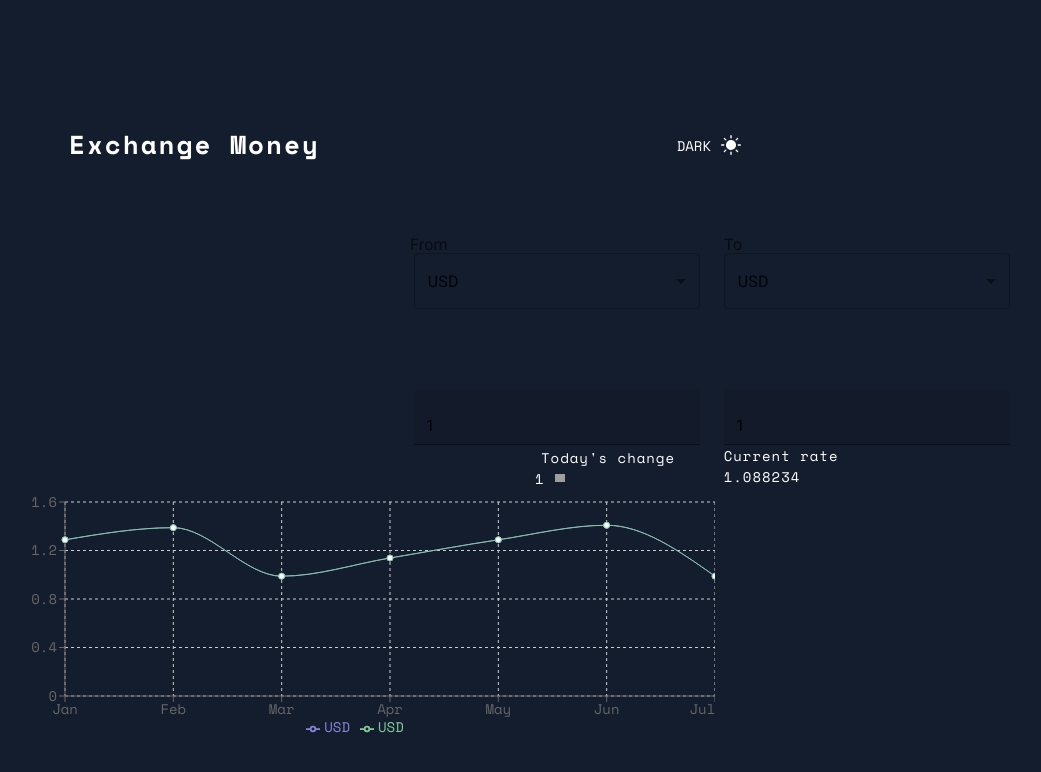
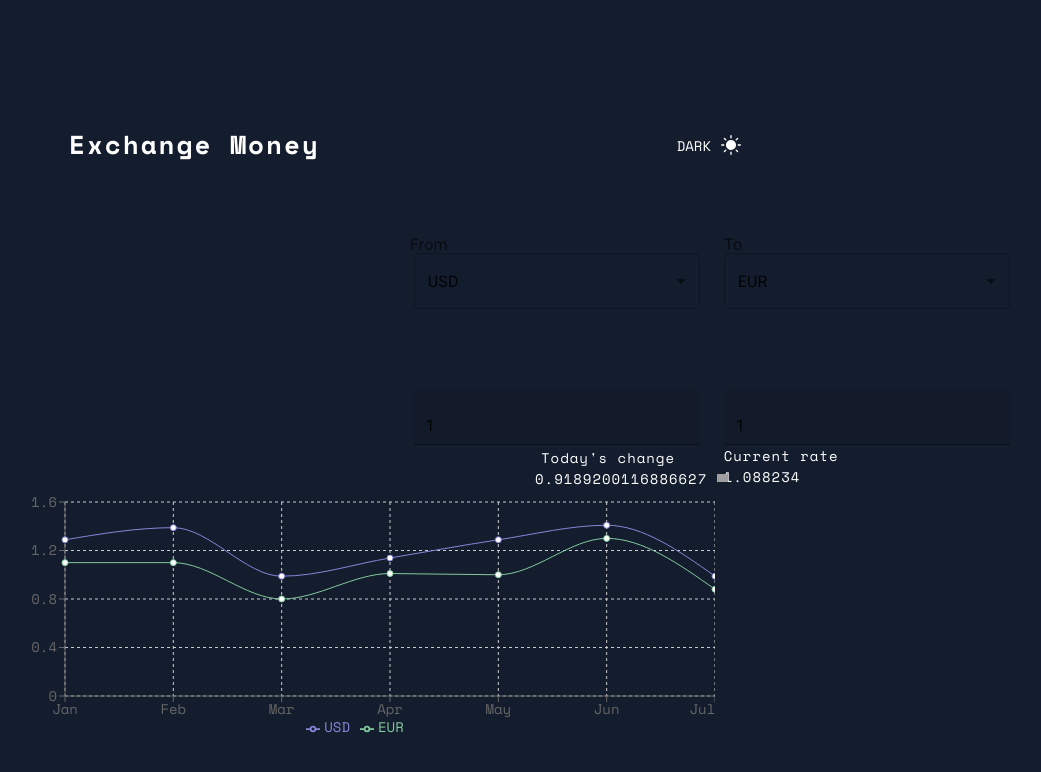
Before and after one commit to EalsyCoD/Exchange-Money, a React (Create React App) app: page / in a window 1280 px wide. Shown: the top 772 px of the page, without its empty margins (230-1271 px from the left). Built offline with nearby package versions, Linux system fonts and the light colour scheme; grey boxes are pictures that could not be loaded.

Commit message:
fixs types

```diff
--- a/src/Components/Wallet/index.tsx
+++ b/src/Components/Wallet/index.tsx
@@ -1,81 +1,82 @@
-import React, { FC }  from 'react'
+import React, { FC } from 'react'
 import Box from '@mui/material/Box';
 import InputLabel from '@mui/material/InputLabel';
 import FormControl from '@mui/material/FormControl';
 import TextField from '@mui/material/TextField';
 import Select from '@mui/material/Select';
-import { useSelector } from 'react-redux'
-import { State } from '../../types'
+import { useDispatch, useSelector } from 'react-redux'
+import { ERates, State } from '../../types'
 
 import { Rate } from './styles'
 
 import Charts from '../Сharts/Charts'
-
+import { setSelect } from '../../ducks/actions/SelectAction';
 
 const Wallet = (): JSX.Element => {
+
   const [amount1, setAmount1] = React.useState(1)
   const [amount2, setAmount2] = React.useState(1)
-const [currency1, setCurrency1] = React.useState('USD')
-const [currency2, setCurrency2] = React.useState('USD')
+  const [currency1, setCurrency1] = React.useState<ERates>(ERates.USD)
+  const [currency2, setCurrency2] = React.useState<ERates>(ERates.EUR)
 
   const rates = useSelector((state: State) => state.rate.rates)
 
-  function handleAmount1Change(amount1: any) {
+  function handleAmount1Change(amount1: number) {
     setAmount2(amount1 * rates[currency2] / rates[currency1])
     setAmount1(amount1);
   }
-  function handleCurrency1Change(currency1: any) {
+  function handleCurrency1Change(currency1: ERates) {
     setAmount2(amount1 * rates[currency2] / rates[currency1])
     setCurrency1(currency1);
   }
-  function handleAmount2Change(amount2: any) {
+  function handleAmount2Change(amount2: number) {
     setAmount1(amount2 * rates[currency1] / rates[currency2])
     setAmount2(amount2);
   }
-  function handleCurrency2Change(currency2: any) {
+  function handleCurrency2Change(currency2: ERates) {
     setAmount1(amount2 * rates[currency1] / rates[currency2])
     setCurrency2(currency2);
   }
   return (
     <React.Fragment>
-    <Box sx={{display: 'flex', marginLeft: 80, maxWidth: 600}}>
-        <InputLabel sx={{width: 100,marginTop: -4}}>From</InputLabel>
+      <Box sx={{ display: 'flex', marginLeft: 80, maxWidth: 600 }}>
+        <InputLabel sx={{ width: 100, marginTop: -4 }}>From</InputLabel>
         <FormControl
-           sx={{marginTop: -1.5, marginLeft: -5.5}} fullWidth>
+          sx={{ marginTop: -1.5, marginLeft: -5.5 }} fullWidth>
           <Select native
             defaultValue={currency1}
-          onChange={(e) => handleCurrency1Change(e.target.value)}
+            onChange={(e) => handleCurrency1Change(e.target.value as any)}
             labelId="demo-simple-select-label"
             id="demo-simple-select"
           >
             {Object.keys(rates).map((value, i) => <option key={i} value={value}>{value}</option>)}
           </Select>
           <TextField
-        onChange={(e) => handleAmount1Change(e.target.value)}
+            onChange={(e) => handleAmount1Change(e.target.value as any)}
             value={amount1}
             variant="filled"
-        sx={{marginTop: 10, width: 286}}>
+            sx={{ marginTop: 10, width: 286 }}>
           </TextField>
         </FormControl>
-      <InputLabel sx={{width: 100, marginTop: -4, marginLeft: 3}}>To</InputLabel>
+        <InputLabel sx={{ width: 100, marginTop: -4, marginLeft: 3 }}>To</InputLabel>
         <FormControl
-        sx={{marginTop: -1.5,marginLeft: -6}} fullWidth >
+          sx={{ marginTop: -1.5, marginLeft: -6 }} fullWidth >
           <Select native
             labelId="demo-simple-select-label"
             id="demo-simple-select"
             defaultValue={currency2}
-          onChange={(e) => handleCurrency2Change(e.target.value)}
+            onChange={(e) => handleCurrency2Change(e.target.value as any)}
           >
             {Object.keys(rates).map((value, i) => <option key={i} value={value}>{value}</option>)}
           </Select>
           <TextField
-         onChange={(e) => handleAmount2Change(e.target.value)}
+            onChange={(e) => handleAmount2Change(e.target.value as any)}
             value={amount2}
             variant="filled"
-        sx={{marginTop: 10, width: 286}}>
+            sx={{ marginTop: 10, width: 286 }}>
           </TextField>
-        <div style={{display: 'flex'}}>
-        <Rate>Current rate <br/>{rates[currency1]}</Rate>
+          <div style={{ display: 'flex' }}>
+            <Rate>Current rate <br />{rates[currency1]}</Rate>
           </div>
         </FormControl>
       </Box>
--- a/src/ducks/actions/RateAction.ts
+++ b/src/ducks/actions/RateAction.ts
@@ -1,7 +1,7 @@
 import { AnyAction } from 'redux'
 import { ThunkAction } from 'redux-thunk'
 import axios from 'axios'
-import { State } from '../../types'
+import { RateState, State, Wallets } from '../../types'
 import { apikey } from '../../config'
 
 const baseUrl: string = `http://data.fixer.io/api/latest?access_key=${apikey}`
@@ -11,14 +11,14 @@ const setRate = (
 ): ThunkAction<void, State, unknown, AnyAction> => {
     return async (dispatch) => {
         try {
-            const res = await axios.get(
+            const res = await axios.get<RateState>(
                 `${baseUrl}`
             )
             dispatch({
                 type: 'SET-RATE',
                 payload: res.data
             })
-        } catch(err){
+        } catch (err) {
 
         }
     }
--- a/src/types.ts
+++ b/src/types.ts
@@ -5,7 +5,21 @@ export interface State {
 
 
 export type RateState = {
-    rates: any
+    rates: { [key in ERates]: number }
+}
+
+export enum ERates {
+    AED = 'AED',
+    AFN = 'AFN',
+    EUR = 'EUR',
+    USD = 'USD'
+}
+
+export type Wallets = {
+    AED: number
+    AFN: number
+    EUR: number,
+    USD: number
 }
 
 export type Currency = {
@@ -15,29 +29,13 @@ export type Currency = {
     currencyNX: string
 }
 
-export type Wallets = {
-        AED: number,
-        AFN: number,
-        EUR: number,
-        USD: number,
-}
-
-export type currency = {
-        AED: number,
-        AFN: number,
-        EUR: number,
-        USD: number,
-
-}
-
-
 export type RateAction = {
     type: string
     payload: RateState
 }
 
 
- export type WalletRootState  = {
+export type WalletRootState = {
     wallet: string
 }
 
```
Also changed, not shown: src/App.tsx (+6 -7 lines), src/ducks/reducers/RateReducer.ts (+4 -3 lines). Lines whose indentation alone changed are shown as unchanged.
